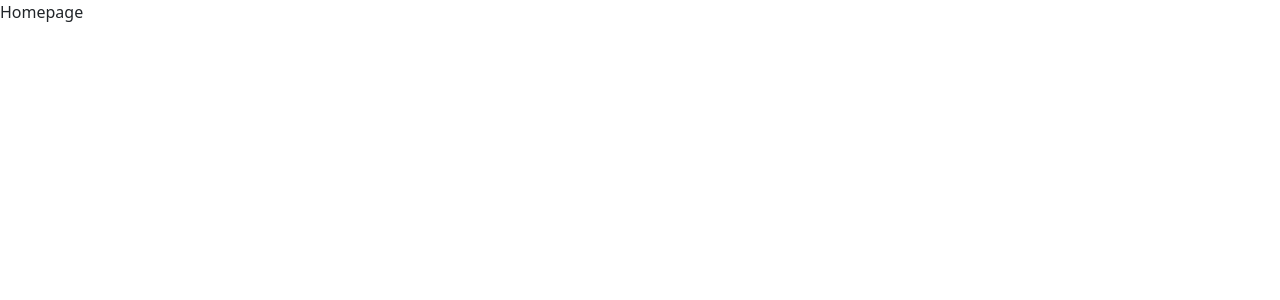
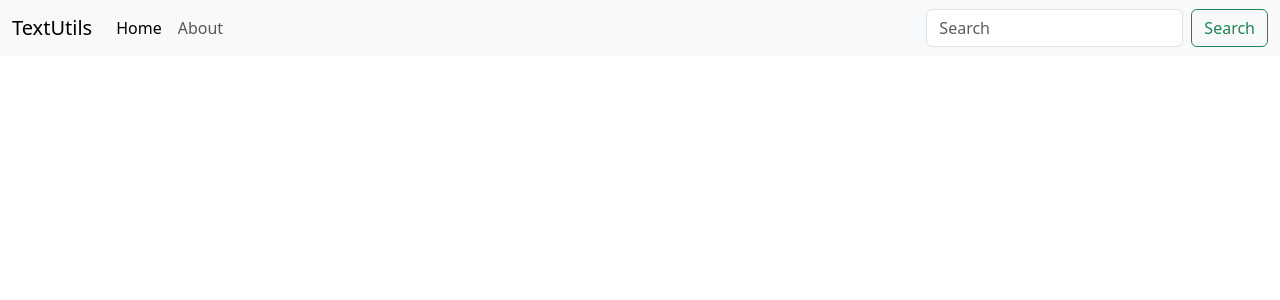
Before and after one commit to pawan85074/textutils, a React (Create React App) app: page / in a window 1280 px wide. Shown: the top 300 px of the page. Built offline with nearby package versions, Linux system fonts and the light colour scheme.

Commit message:
add navbar

```diff
--- a/src/App.js
+++ b/src/App.js
@@ -1,5 +1,7 @@
+import React from 'react'
 import { BrowserRouter, Routes, Route } from "react-router-dom";
-import 'bootstrap/dist/css/bootstrap.css';
+
+
 import Homepage from "./pages/Homepage";
 function App() {
   return (
--- /dev/null
+++ b/src/components/Navbar.js
@@ -0,0 +1,33 @@
+import React from 'react'
+import 'bootstrap/dist/css/bootstrap.css'
+
+const Navbar = () => {
+  return (
+    <>
+      <nav className="navbar navbar-expand-lg bg-body-tertiary">
+  <div className="container-fluid">
+    <a className="navbar-brand" href="/">TextUtils</a>
+    <button className="navbar-toggler" type="button" data-bs-toggle="collapse" data-bs-target="#navbarSupportedContent" aria-controls="navbarSupportedContent" aria-expanded="false" aria-label="Toggle navigation">
+      <span className="navbar-toggler-icon"></span>
+    </button>
+    <div className="collapse navbar-collapse" id="navbarSupportedContent">
+      <ul className="navbar-nav me-auto mb-2 mb-lg-0">
+        <li className="nav-item">
+          <a className="nav-link active" aria-current="page" href="/">Home</a>
+        </li>
+        <li className="nav-item">
+          <a className="nav-link" href="/">About</a>
+        </li>
+      </ul>
+      <form className="d-flex" role="search">
+        <input className="form-control me-2" type="search" placeholder="Search" aria-label="Search"/>
+        <button className="btn btn-outline-success" type="submit">Search</button>
+      </form>
+    </div>
+  </div>
+</nav>
+    </>
+  )
+}
+
+export default Navbar
--- a/src/pages/Homepage.js
+++ b/src/pages/Homepage.js
@@ -1,9 +1,11 @@
 import React from 'react'
-
-const Homepage = () => {
+import Navbar from '../components/Navbar';
+function Homepage() {
   return (
-    <div>Homepage</div>
-  )
+   <>
+   <Navbar/>
+   </>
+  );
 }
 
-export default Homepage
+export default Homepage;
```
